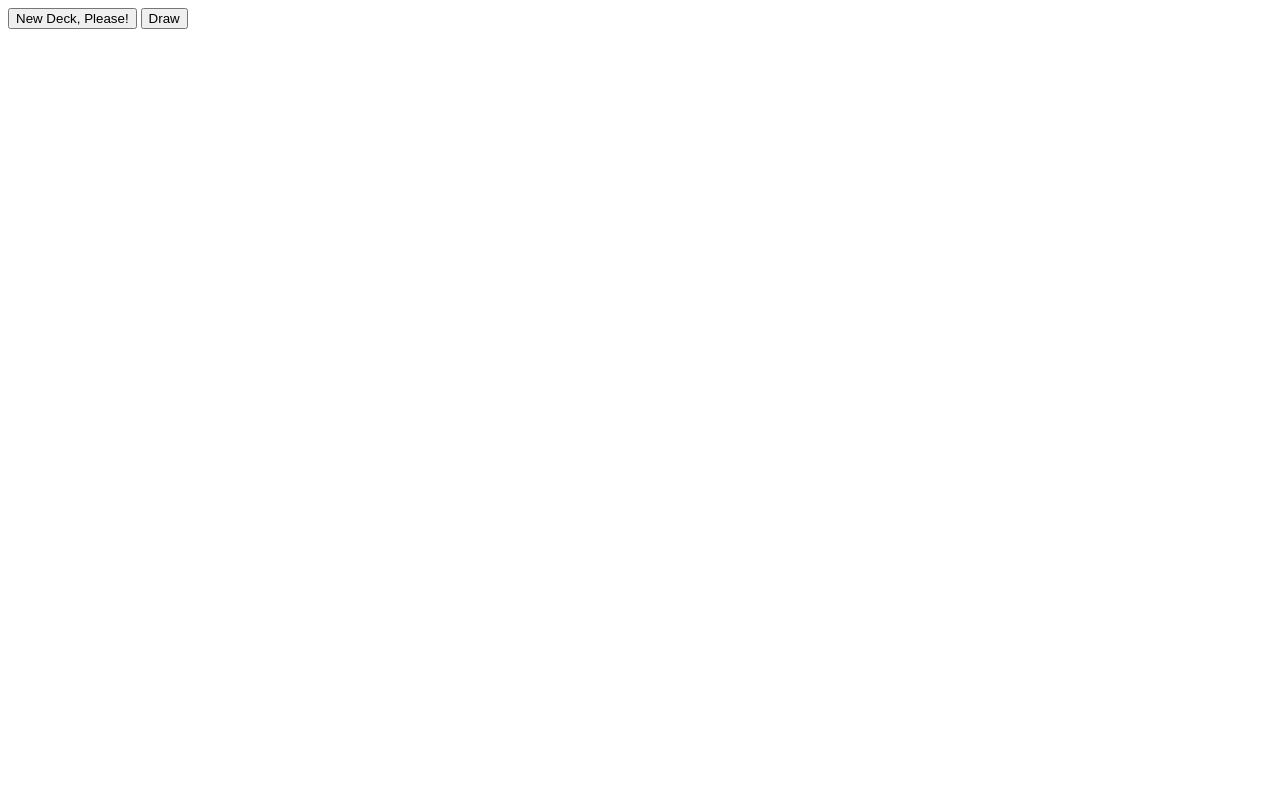
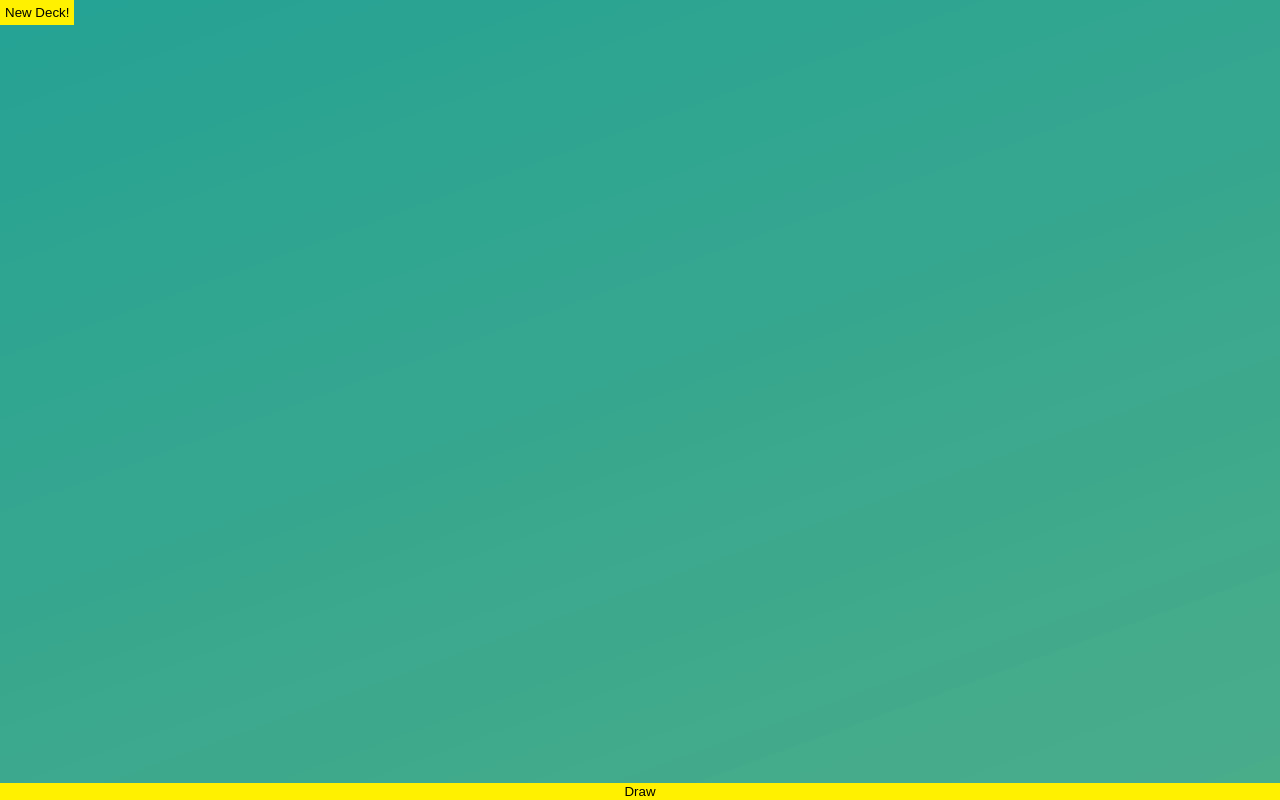
Before and after one commit to djimageonline/war, a plain HTML site: page index.html in a window 1280 px wide. Drawn offline with Linux system fonts and the light colour scheme.

Commit message:
styled css per scrimba and got new image for table

```diff
--- a/index.css
+++ b/index.css
@@ -0,0 +1,29 @@
+html, body {
+  margin: 0;
+  padding: 0;
+  background-image: url("img/table.jpg");
+  font-family: "Exo 2", sans-serif;
+  height: 100vh;
+}
+
+body {
+  display: flex;
+  flex-direction: column;
+  justify-content: space-between;
+}
+
+button {
+  background-color: #FFF100;
+  cursor: pointer;
+  border: none;
+}
+
+button#new-deck {
+  align-self: flex-start;
+  padding: 5px;
+}
+
+button.draw {
+  font-size: 1.2em;
+  padding: 5px;
+}
--- a/index.html
+++ b/index.html
@@ -8,9 +8,9 @@
   <link rel="stylesheet" href="index.css">
 </head>
 <body>
-  <button id="new-deck">New Deck, Please!</button>
+  <button id="new-deck">New Deck!</button>
+  <div id="cards"></div>
   <button id="draw-cards">Draw</button>
-  <div id="cards"></div>
 
   <script src="index.js" type="module"></script>
 </body>
```
Also changed, not shown: img/table.jpg (added).
